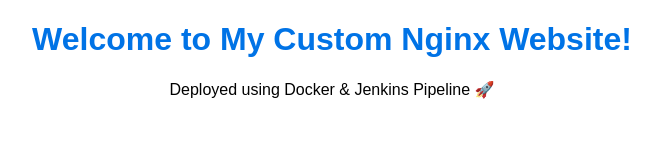
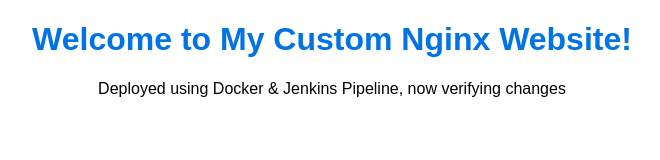
Before and after one commit to mayurgaikwad638/docker-nginx-project, a plain HTML site: page index.html in a window 1280 px wide. Shown: the whole page, without its empty margins (308-968 px from the left). Drawn offline with Linux system fonts and the light colour scheme.

Commit message:
verifying changes

```diff
--- a/index.html
+++ b/index.html
@@ -9,6 +9,6 @@
 </head>
 <body>
     <h1>Welcome to My Custom Nginx Website!</h1>
-    <p>Deployed using Docker & Jenkins Pipeline 🚀</p>
+    <p>Deployed using Docker & Jenkins Pipeline, now verifying changes</p>
 </body>
 </html>
```
